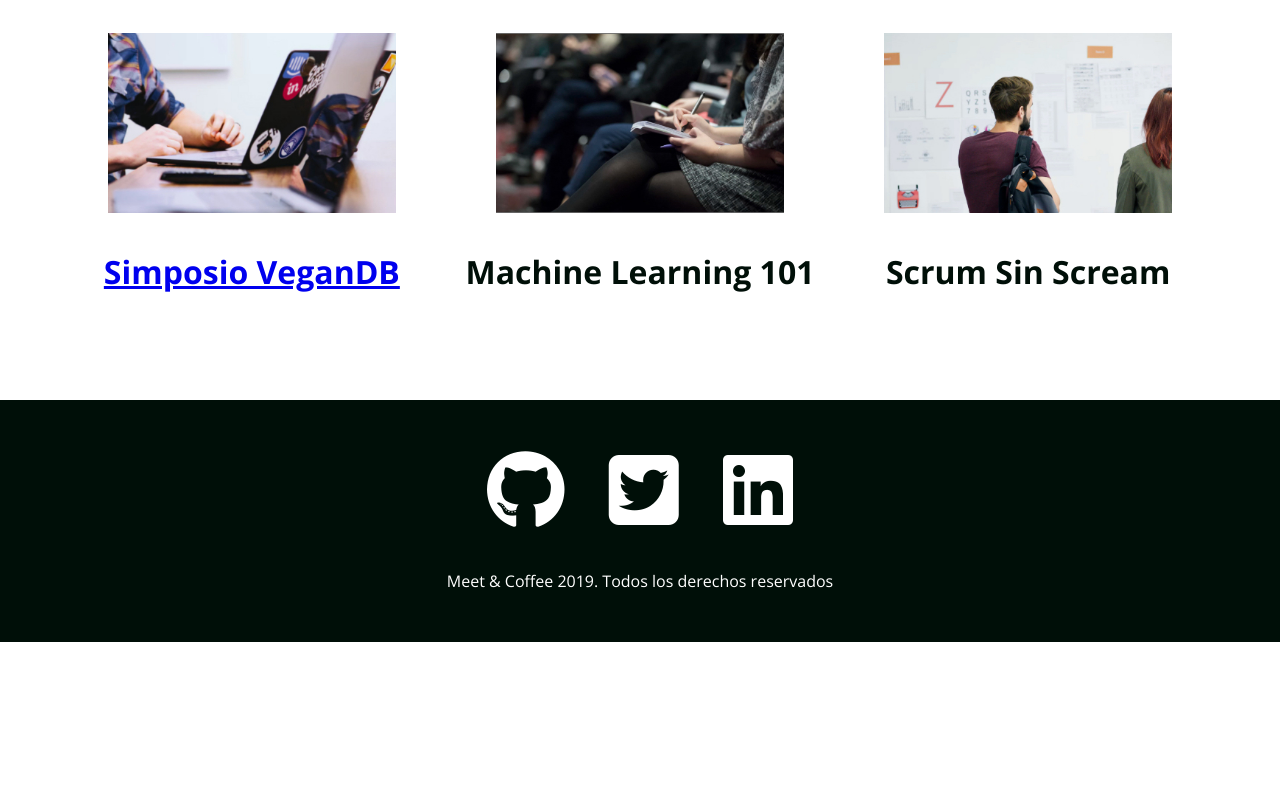
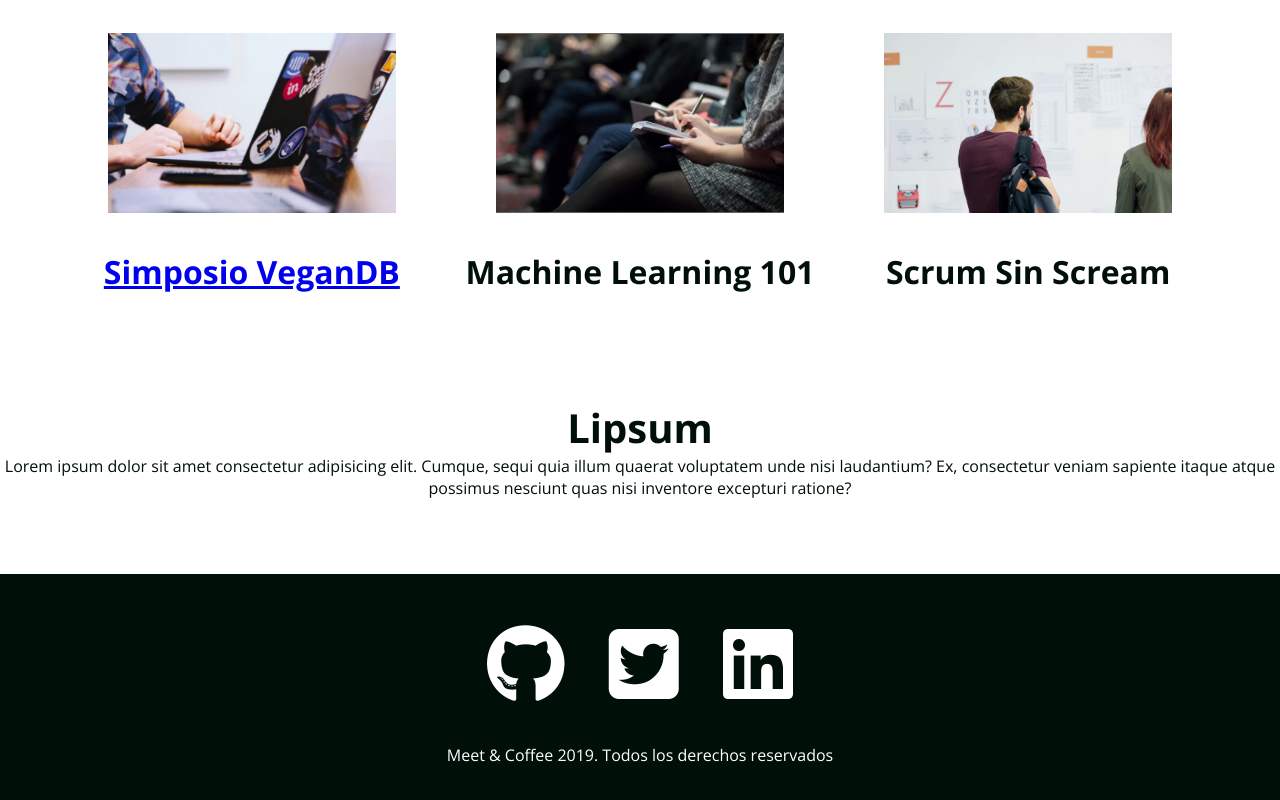
Before and after one commit to orianasanabria/meet-coffee, a plain HTML site: page index.html in a window 1280 px wide. Shown: the part 1672-2472 px from the top of the page. Before the commit the page ends 2314 px from the top, so only its background shows below. Drawn offline with nearby package versions, Linux system fonts and the light colour scheme.

Commit message:
added new text to the index of meet&coffee

```diff
--- a/index.html
+++ b/index.html
@@ -59,6 +59,13 @@
             <h3>Scrum Sin Scream</h3>
         </article>
     </section>
+
+    <section>
+        <h2>Lipsum</h2>
+        <p>Lorem ipsum dolor sit amet consectetur adipisicing elit. Cumque, sequi quia illum quaerat voluptatem unde nisi laudantium? Ex, consectetur veniam sapiente itaque atque possimus nesciunt quas nisi inventore excepturi ratione?
+        </p>
+    </section>
+
     <footer id="contacto" class="oscuro">
         <a href="https://github.com/"><i class="fab fa-github fa-5x"></i></a>
         <a href="https://twitter.com/"><i class="fab fa-twitter-square fa-5x"></i></a>
```
